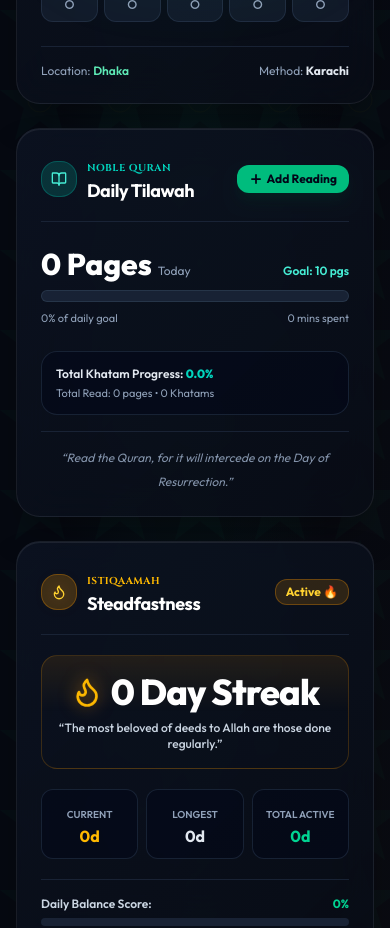
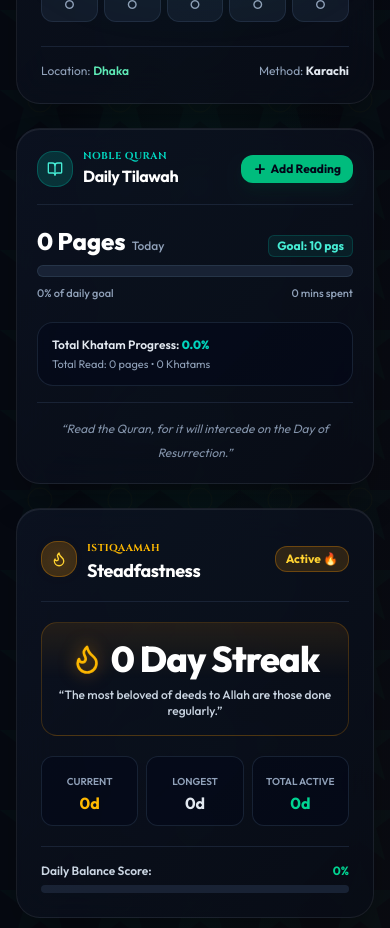
Before and after one commit to adnan-jahangir/Majlis-Al-Aman, a React (Vite) app in the folder client/: page / in a window 390 px wide. Shown: the part 1300-2228 px from the top of the page. Built offline with nearby package versions, Linux system fonts and the light colour scheme; no server answers; a web font is replaced by a local one.

Commit message:
fix: make Daily Tilawah Quran Card 100% responsive on mobile screens with flex truncation & responsive padding

```diff
--- a/client/src/pages/DashboardPage.tsx
+++ b/client/src/pages/DashboardPage.tsx
@@ -639,22 +639,23 @@ export const DashboardPage: React.FC<{ onOpenTasbih?: () => void; onOpenQibla?:
         </div>
 
         {/* Card 2: Dedicated Quran Progress Card */}
-        <div className="p-6 rounded-3xl spiritual-card flex flex-col justify-between">
+        <div className="p-5 sm:p-6 rounded-3xl spiritual-card flex flex-col justify-between">
           <div>
-            <div className="flex items-center justify-between pb-4 border-b border-slate-800/80">
-              <div className="flex items-center space-x-2.5">
-                <div className="w-9 h-9 rounded-2xl bg-teal-500/20 text-teal-300 border border-teal-500/30 flex items-center justify-center">
+            <div className="flex items-center justify-between pb-4 border-b border-slate-800/80 gap-2">
+              <div className="flex items-center space-x-2.5 min-w-0">
+                <div className="w-9 h-9 rounded-2xl bg-teal-500/20 text-teal-300 border border-teal-500/30 flex items-center justify-center shrink-0">
                   <BookOpen className="w-4 h-4" />
                 </div>
-                <div>
-                  <span className="text-[10px] font-bold uppercase tracking-wider text-teal-400 font-cinzel">Noble Quran</span>
-                  <h3 className="text-lg font-bold text-white tracking-tight">Daily Tilawah</h3>
+                <div className="min-w-0">
+                  <span className="text-[10px] font-bold uppercase tracking-wider text-teal-400 font-cinzel block truncate">Noble Quran</span>
+                  <h3 className="text-base sm:text-lg font-bold text-white tracking-tight truncate">Daily Tilawah</h3>
                 </div>
               </div>
 
               <button
+                type="button"
                 onClick={() => setIsQuranModalOpen(true)}
-                className="flex items-center space-x-1 px-3 py-1.5 rounded-xl bg-emerald-500 hover:bg-emerald-400 text-slate-950 text-xs font-bold shadow-lg shadow-emerald-950/40 transition-colors"
+                className="shrink-0 flex items-center space-x-1 px-3 py-1.5 rounded-xl bg-emerald-500 hover:bg-emerald-400 text-slate-950 text-xs font-bold shadow-lg shadow-emerald-950/40 transition-colors"
               >
                 <Plus className="w-3.5 h-3.5 stroke-[3]" />
                 <span>Add Reading</span>
@@ -662,15 +663,15 @@ export const DashboardPage: React.FC<{ onOpenTasbih?: () => void; onOpenQibla?:
             </div>
 
             {/* Reading Pages Progress */}
-            <div className="my-6">
-              <div className="flex items-baseline justify-between mb-2">
-                <div>
-                  <span className="text-3xl font-extrabold text-white">
+            <div className="my-5">
+              <div className="flex flex-wrap items-baseline justify-between gap-1 mb-2">
+                <div className="flex items-baseline space-x-1.5">
+                  <span className="text-2xl sm:text-3xl font-extrabold text-white">
                     {todayQuranPages} Pages
                   </span>
-                  <span className="text-xs text-slate-400 ml-1.5">Today</span>
+                  <span className="text-xs text-slate-400 font-medium">Today</span>
                 </div>
-                <span className="text-xs font-semibold text-teal-300">
+                <span className="text-xs font-bold text-teal-300 bg-teal-500/10 px-2 py-0.5 rounded-md border border-teal-500/20">
                   Goal: {quranGoal} pgs
                 </span>
               </div>
@@ -683,7 +684,7 @@ export const DashboardPage: React.FC<{ onOpenTasbih?: () => void; onOpenQibla?:
                 />
               </div>
 
-              <div className="flex justify-between items-center text-[11px] text-slate-400 mt-2">
+              <div className="flex justify-between items-center text-[11px] text-slate-400 mt-2 font-medium">
                 <span>{quranPercentage}% of daily goal</span>
                 <span>{todayQuranDuration} mins spent</span>
               </div>
```
